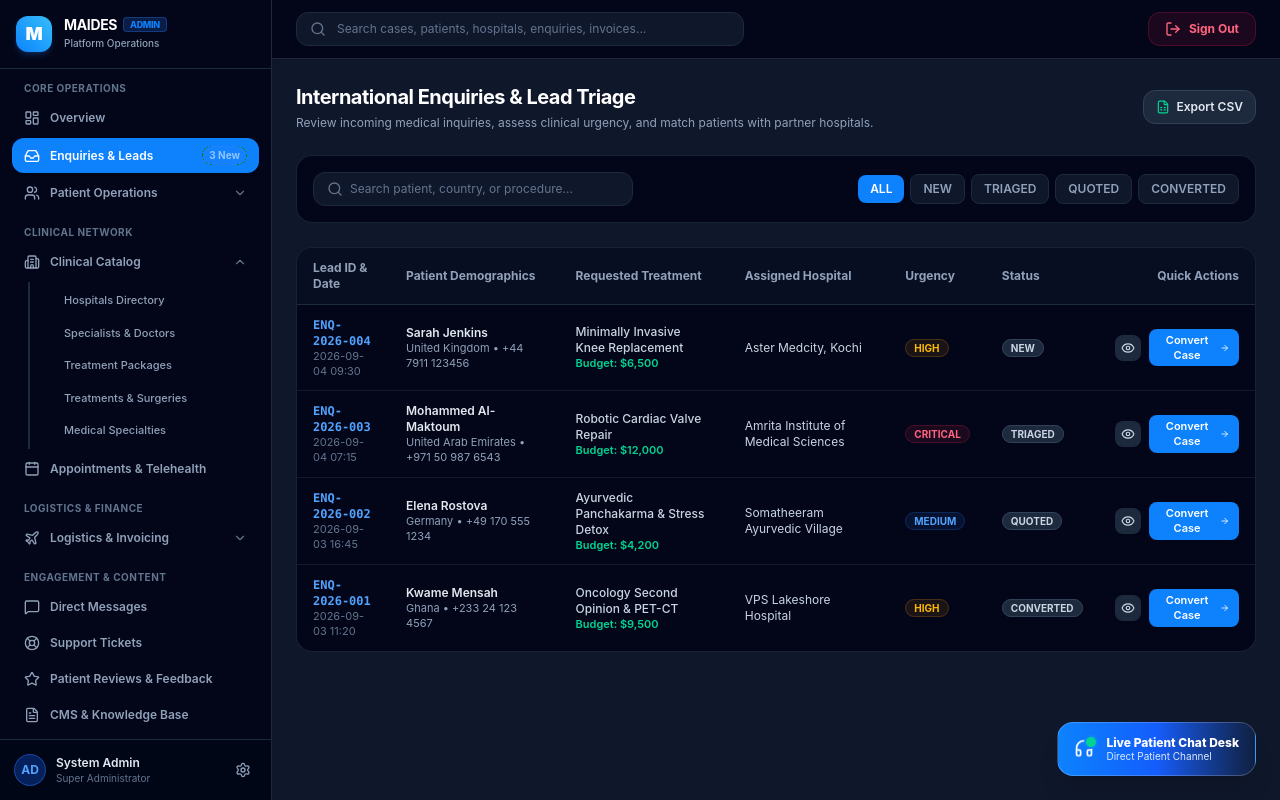
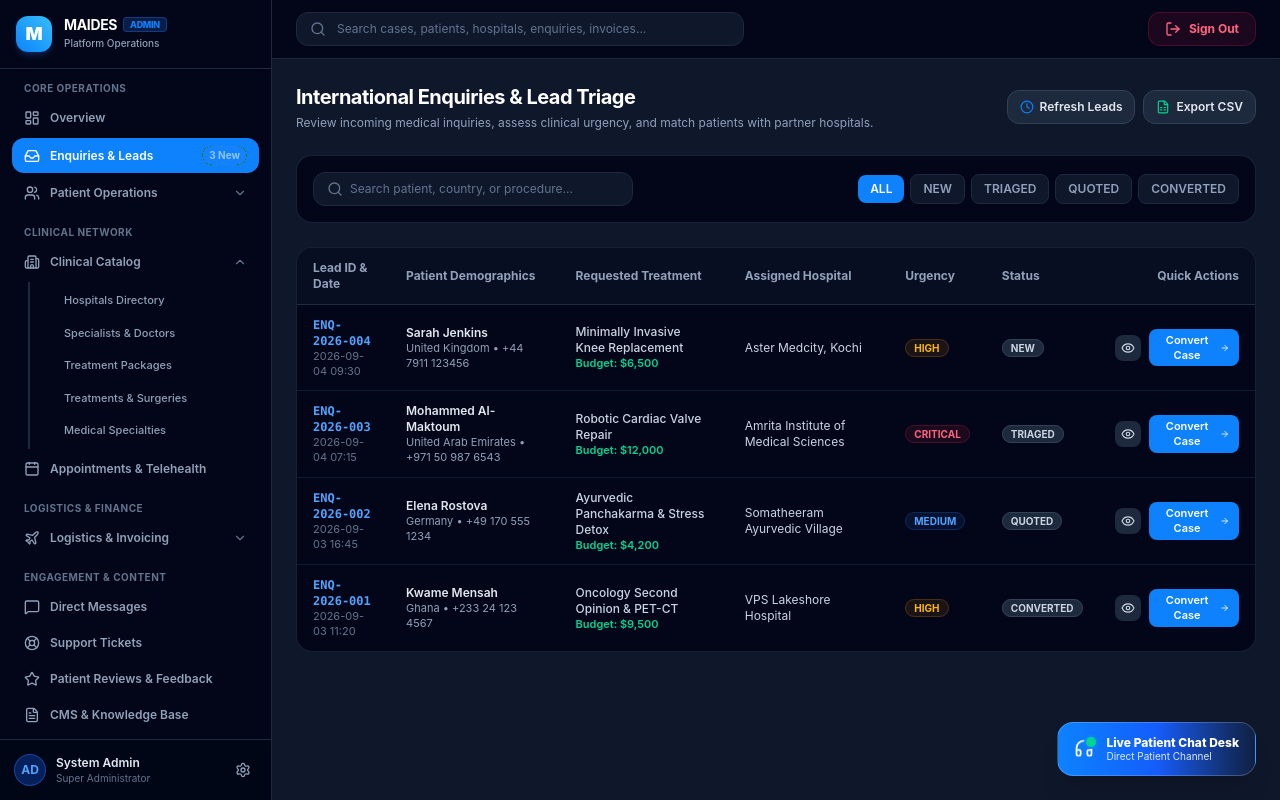
Before and after one commit to aleenashinto/MEDICAL-TOURISM, a Next.js app in the folder vitalis-web/: page /admin/enquiries in a window 1280 px wide. Built offline with nearby package versions, Linux system fonts and the light colour scheme.

Commit message:
feat(enquiries): add refresh button to fetch live patient enquiry submissions into triage table

```diff
--- a/vitalis-web/src/app/admin/enquiries/page.tsx
+++ b/vitalis-web/src/app/admin/enquiries/page.tsx
@@ -258,6 +258,28 @@ export default function EnquiriesPage() {
         </div>
         <div className="flex items-center gap-2">
           <button
+            onClick={async () => {
+              try {
+                const res = await fetch("/api/enquiries");
+                if (res.ok) {
+                  const data = await res.json();
+                  if (data.success && Array.isArray(data.enquiries)) {
+                    setEnquiries(data.enquiries);
+                    if (typeof window !== "undefined") {
+                      localStorage.setItem("maides_admin_enquiries", JSON.stringify(data.enquiries));
+                    }
+                    setSuccessToast("Enquiries updated with live submissions.");
+                    setTimeout(() => setSuccessToast(null), 3000);
+                  }
+                }
+              } catch (e) {}
+            }}
+            className="flex items-center gap-1.5 px-3 py-2 bg-slate-800 hover:bg-slate-700 text-slate-200 text-xs font-semibold rounded-xl border border-slate-700 transition-all cursor-pointer"
+          >
+            <Clock className="w-3.5 h-3.5 text-[#0E82FD]" />
+            Refresh Leads
+          </button>
+          <button
             onClick={handleExportCSV}
             className="flex items-center gap-1.5 px-3 py-2 bg-slate-800 hover:bg-slate-700 text-slate-200 text-xs font-semibold rounded-xl border border-slate-700 transition-all cursor-pointer"
           >
```
